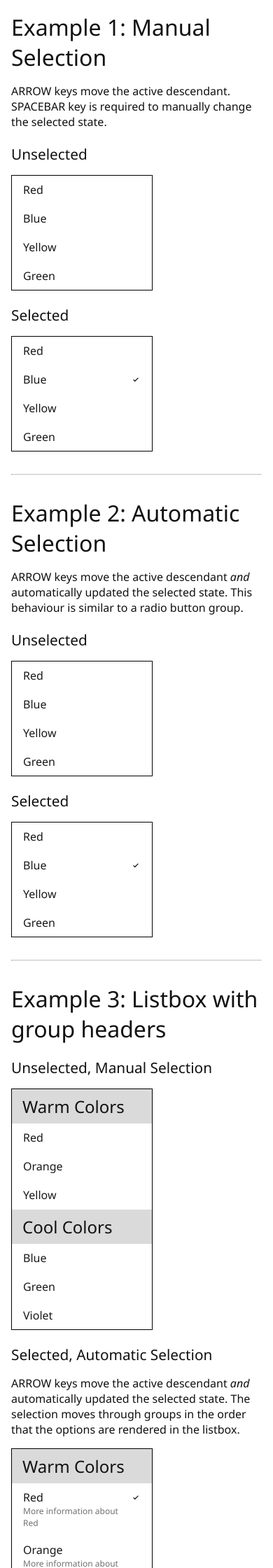
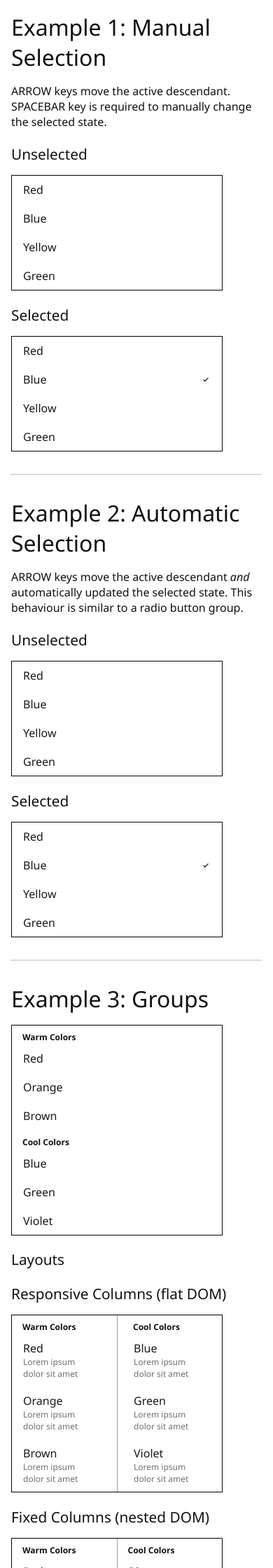
Before and after one commit to eBay/mindpatterns, a Jekyll site: the page built from _input/listbox/index.html, in a window 390 px wide. Shown: the part 344-2584 px from the top of the page at 70% size. Built offline with Jekyll 4.4.1, drawn with Linux system fonts in a browser that asks for light colours; some of the changed text lies outside the part shown.

Commit message:
updating examples DOM and adding responsive columns example

```diff
--- a/_input/listbox/index.html
+++ b/_input/listbox/index.html
@@ -6,7 +6,44 @@ title: Listbox
 <style>
     .listbox {
         border: 1px solid black;
-        width: 200px;
+        width: 300px;
+    }
+
+    .listbox__group-title {
+        font-size: 12px;
+        font-weight: bold;
+        padding: 8px 15px 2px 15px;
+    }
+
+    /* columns should be equal to or less than number of groups */
+    .listbox--responsive-columns [role="listbox"] {
+        columns: 2;
+        column-rule: 1px solid #9a9a9a;
+    }
+
+    .listbox--responsive-columns .listbox__group-title {
+        break-before: column;
+    }
+
+    .listbox--fixed-columns [role="listbox"] {
+        display: flex;
+    }
+
+    .listbox__column {
+        display: flex;
+        flex-direction: column;
+    }
+
+    .listbox__column:first-of-type {
+        border-right: 1px solid #9a9a9a;
+    }
+
+    div.listbox__option svg.icon--amex-18-colored,
+    div.listbox__option svg.icon--mastercard-18-colored,
+    div.listbox__option svg.icon--visa-18-colored {
+        margin: 0 4px 0 0;
+        opacity: 1;
+        vertical-align: text-bottom;
     }
 </style>
 
@@ -149,21 +186,13 @@ title: Listbox
     </div>
 </div>
 <hr />
-<h2>Example 3: Listbox with group headers</h2>
-<h3>Unselected, Manual Selection</h3>
-<style>
-    div.listbox__option[role="option"], [role="presentation"] {
-        padding: 8px 15px;
-    }
-    .header-container {
-      background-color: #dadada;
-      font-size: 24px;
-    }
-</style>
-<div class="listbox" data-makeup-auto-select="false">
-    <div aria-label="Color" class="listbox__options" role="listbox" tabindex="0">
-        <div id="warm-color-group-title" class="header-container" role="presentation">
-            <span class="listbox__header">Warm Colors</span>
+
+<h2>Example 3: Groups</h2>
+
+<div class="listbox" id="groups" data-makeup-auto-select="true">
+    <div class="listbox__options" role="listbox" tabindex="0">
+        <div id="warm-color-group-title" class="listbox__group-title" role="presentation">
+            <span>Warm Colors</span>
         </div>
         <div class="listbox__option" role="option" aria-describedby="warm-color-group-title" aria-selected="false">
             <span class="listbox__value">Red</span>
@@ -178,13 +207,13 @@ title: Listbox
             </svg>
         </div>
         <div class="listbox__option" role="option" aria-describedby="warm-color-group-title" aria-selected="false">
-            <span class="listbox__value">Yellow</span>
+            <span class="listbox__value">Brown</span>
             <svg class="icon icon--tick-16" focusable="false" height="10" width="14">
                 <use xlink:href="../../static/icons.svg#icon-tick-16"></use>
             </svg>
         </div>
-        <div id="cool-color-group-title" class="header-container" role="presentation">
-            <span class="listbox__header">Cool Colors</span>
+        <div id="cool-color-group-title" class="listbox__group-title" role="presentation">
+            <span>Cool Colors</span>
         </div>
         <div class="listbox__option" aria-describedby="cool-color-group-title" role="option" aria-selected="false">
             <span class="listbox__value">Blue</span>
@@ -193,7 +222,7 @@ title: Listbox
             </svg>
         </div>
         <div class="listbox__option" aria-describedby="cool-color-group-title" role="option" aria-selected="false">
-            <span class="listbox__value">Green </span>
+            <span class="listbox__value">Green</span>
             <svg class="icon icon--tick-16" focusable="false" height="10" width="14">
                 <use xlink:href="../../static/icons.svg#icon-tick-16"></use>
             </svg>
@@ -206,22 +235,20 @@ title: Listbox
         </div>
     </div>
 </div>
+<h3>Layouts</h2>
 
-<h3> Selected, Automatic Selection </h3>
-<p>
-    ARROW keys move the active descendant <em>and</em> automatically updated the selected state.
-    The selection moves through groups in the order that the options are rendered in the listbox.
-</p>
-<div class="listbox" data-makeup-auto-select="true">
-    <div aria-label="Color" class="listbox__options" role="listbox" tabindex="0">
-        <div id="warm-color-group-title" class="header-container" role="presentation">
-            <span class="listbox__header">Warm Colors</span>
+<h3>Responsive Columns (flat DOM)</h3>
+
+<div class="listbox listbox--responsive-columns" data-makeup-auto-select="true">
+    <div class="listbox__options" role="listbox" tabindex="0">
+        <div id="warm-color-group-title" class="listbox__group-title" role="presentation">
+            <span>Warm Colors</span>
         </div>
-        <div class="listbox__option" role="option" aria-describedby="warm-color-group-title" aria-selected="true">
+        <div class="listbox__option" role="option" aria-describedby="warm-color-group-title" aria-selected="false">
             <span class="listbox__value">Red</span>
-            <span class="listbox-button__description">
-                <span class="clipped" aria-hidden="true">Clipped Text</span>
-                More information about Red
+            <span class="listbox__description">
+                <span class="clipped" aria-hidden="true"> - </span>
+                Lorem ipsum dolor sit amet
             </span>
             <svg class="icon icon--tick-16" focusable="false" height="10" width="14">
                 <use xlink:href="../../static/icons.svg#icon-tick-16"></use>
@@ -229,42 +256,42 @@ title: Listbox
         </div>
         <div class="listbox__option" role="option" aria-describedby="warm-color-group-title" aria-selected="false">
             <span class="listbox__value">Orange</span>
-            <span class="listbox-button__description">
-                <span class="clipped" aria-hidden="true">.</span>
-                More information about Orange
-            </span>
-            <svg class="icon icon--tick-16" focusable="false" height="10" width="14">
-                <use xlink:href="../../static/icons.svg#icon-tick-16"></use>
-            </svg>
-        </div>
-        <div class="listbox__option" role="option" aria-describedby="warm-color-group-title" aria-selected="false">
-            <span class="listbox__value">Yellow</span>
-            <span class="listbox-button__description">
-                <span class="clipped" aria-hidden="true">Clipped Text</span>
-                More information about Yellow
-            </span>
-            <svg class="icon icon--tick-16" focusable="false" height="10" width="14">
-                <use xlink:href="../../static/icons.svg#icon-tick-16"></use>
-            </svg>
-        </div>
-        <div id="cool-color-group-title" class="header-container" role="presentation">
-            <span class="listbox__header">Cool Colors</span>
-        </div>
-        <div class="listbox__option" aria-describedby="cool-color-group-title" role="option" aria-selected="false">
-            <span class="listbox__value">Blue</span>
-            <span class="listbox-button__description">
-                <span class="clipped" aria-hidden="true">Clipped Text</span>
-                More information about Blue
+            <span class="listbox__description">
+                <span class="clipped" aria-hidden="true"> - </span>
+                Lorem ipsum dolor sit amet
             </span>
             <svg class="icon icon--tick-16" focusable="false" height="10" width="14">
                 <use xlink:href="../../static/icons.svg#icon-tick-16"></use>
             </svg>
         </div>
         <div class="listbox__option" aria-describedby="cool-color-group-title" role="option" aria-selected="false">
-            <span class="listbox__value">Green </span>
-            <span class="listbox-button__description">
-                <span class="clipped" aria-hidden="true">.</span>
-                More information about Green
+            <span class="listbox__value">Brown</span>
+            <span class="listbox__description">
+                <span class="clipped" aria-hidden="true"> - </span>
+                Lorem ipsum dolor sit amet
+            </span>
+            <svg class="icon icon--tick-16" focusable="false" height="10" width="14">
+                <use xlink:href="../../static/icons.svg#icon-tick-16"></use>
+            </svg>
+        </div>
+        <div id="cool-color-group-title" class="listbox__group-title" role="presentation">
+            <span>Cool Colors</span>
+        </div>
+        <div class="listbox__option" aria-describedby="cool-color-group-title" role="option" aria-selected="false">
+            <span class="listbox__value">Blue</span>
+            <span class="listbox__description">
+                <span class="clipped" aria-hidden="true"> - </span>
+                Lorem ipsum dolor sit amet
+            </span>
+            <svg class="icon icon--tick-16" focusable="false" height="10" width="14">
+                <use xlink:href="../../static/icons.svg#icon-tick-16"></use>
+            </svg>
+        </div>
+        <div class="listbox__option" aria-describedby="cool-color-group-title" role="option" aria-selected="false">
+            <span class="listbox__value">Green</span>
+            <span class="listbox__description">
+                <span class="clipped" aria-hidden="true"> - </span>
+                Lorem ipsum dolor sit amet
             </span>
             <svg class="icon icon--tick-16" focusable="false" height="10" width="14">
                 <use xlink:href="../../static/icons.svg#icon-tick-16"></use>
@@ -272,9 +299,9 @@ title: Listbox
         </div>
         <div class="listbox__option" aria-describedby="cool-color-group-title" role="option" aria-selected="false">
             <span class="listbox__value">Violet</span>
-            <span class="listbox-button__description">
-                <span class="clipped" aria-hidden="true">Clipped Text</span>
-                More information about Violet
+            <span class="listbox__description">
+                <span class="clipped" aria-hidden="true"> - </span>
+                Lorem ipsum dolor sit amet
             </span>
             <svg class="icon icon--tick-16" focusable="false" height="10" width="14">
                 <use xlink:href="../../static/icons.svg#icon-tick-16"></use>
@@ -282,34 +309,20 @@ title: Listbox
         </div>
     </div>
 </div>
-<h3>Presented as columns, Selected, Automatic Selection</h3>
-<style>
-    .column-container {
-      width: 300px;
-    }
-    .column-container [role="listbox"] {
-      display: flex;
-    }
 
-    .column-container .column {
-      display: flex;
-      flex-direction: column;
-    }
-    .column-container .column:first-of-type {
-      border-right: 1px solid #9a9a9a;
-    }
-</style>
-<div class="listbox column-container" data-makeup-auto-select="true">
-    <div aria-label="Color, Presented as columns" class="listbox__options" role="listbox" tabindex="0">
-        <div class="column">
-            <div id="warm-color-group-title" class="header-container" role="presentation">
-                <span class="listbox__header">Warm Colors</span>
+<h3>Fixed Columns (nested DOM)</h3>
+
+<div class="listbox listbox--fixed-columns" id="fixed-columns" data-makeup-auto-select="true">
+    <div class="listbox__options" role="listbox" tabindex="0">
+        <div class="listbox__column">
+            <div id="warm-color-group-title" class="listbox__group-title" role="presentation">
+                <span>Warm Colors</span>
             </div>
-            <div class="listbox__option" role="option" aria-describedby="warm-color-group-title" aria-selected="true">
+            <div class="listbox__option" role="option" aria-describedby="warm-color-group-title" aria-selected="false">
                 <span class="listbox__value">Red</span>
-                <span class="listbox-button__description">
-                    <span class="clipped" aria-hidden="true">Clipped Text</span>
-                    More information about Red
+                <span class="listbox__description">
+                    <span class="clipped" aria-hidden="true"> - </span>
+                    Lorem ipsum dolor sit amet
                 </span>
                 <svg class="icon icon--tick-16" focusable="false" height="10" width="14">
                     <use xlink:href="../../static/icons.svg#icon-tick-16"></use>
@@ -317,34 +330,34 @@ title: Listbox
             </div>
             <div class="listbox__option" role="option" aria-describedby="warm-color-group-title" aria-selected="false">
                 <span class="listbox__value">Orange</span>
-                <span class="listbox-button__description">
-                    <span class="clipped" aria-hidden="true">.</span>
-                    More information about Orange
+                <span class="listbox__description">
+                    <span class="clipped" aria-hidden="true"> - </span>
+                    Lorem ipsum dolor sit amet
                 </span>
                 <svg class="icon icon--tick-16" focusable="false" height="10" width="14">
                     <use xlink:href="../../static/icons.svg#icon-tick-16"></use>
                 </svg>
             </div>
             <div class="listbox__option" role="option" aria-describedby="warm-color-group-title" aria-selected="false">
-                <span class="listbox__value">Yellow</span>
-                <span class="listbox-button__description">
-                    <span class="clipped" aria-hidden="true">.</span>
-                    More information about Yellow
+                <span class="listbox__value">Brown</span>
+                <span class="listbox__description">
+                    <span class="clipped" aria-hidden="true"> - </span>
+                    Lorem ipsum dolor sit amet
                 </span>
                 <svg class="icon icon--tick-16" focusable="false" height="10" width="14">
                     <use xlink:href="../../static/icons.svg#icon-tick-16"></use>
                 </svg>
             </div>
-            </div>
-        <div class="column">
-            <div id="cool-color-group-title" class="header-container" role="presentation">
-                <span class="listbox__header">Cool Colors</span>
+        </div>
+        <div class="listbox__column">
+            <div id="cool-color-group-title" class="listbox__group-title" role="presentation">
+                <span>Cool Colors</span>
             </div>
             <div class="listbox__option" aria-describedby="cool-color-group-title" role="option" aria-selected="false">
                 <span class="listbox__value">Blue</span>
-                <span class="listbox-button__description">
-                    <span class="clipped" aria-hidden="true">Clipped Text</span>
-                    More information about Blue
+                <span class="listbox__description">
+                    <span class="clipped" aria-hidden="true"> - </span>
+                    Lorem ipsum dolor sit amet
                 </span>
                 <svg class="icon icon--tick-16" focusable="false" height="10" width="14">
                     <use xlink:href="../../static/icons.svg#icon-tick-16"></use>
@@ -352,9 +365,9 @@ title: Listbox
             </div>
             <div class="listbox__option" aria-describedby="cool-color-group-title" role="option" aria-selected="false">
                 <span class="listbox__value">Green</span>
-                <span class="listbox-button__description">
-                    <span class="clipped" aria-hidden="true">.</span>
-                    More information about Green
+                <span class="listbox__description">
+                    <span class="clipped" aria-hidden="true"> - </span>
+                    Lorem ipsum dolor sit amet
                 </span>
                 <svg class="icon icon--tick-16" focusable="false" height="10" width="14">
                     <use xlink:href="../../static/icons.svg#icon-tick-16"></use>
@@ -362,9 +375,9 @@ title: Listbox
             </div>
             <div class="listbox__option" aria-describedby="cool-color-group-title" role="option" aria-selected="false">
                 <span class="listbox__value">Violet</span>
-                <span class="listbox-button__description">
-                    <span class="clipped" aria-hidden="true">Clipped Text</span>
-                    More information about Violet
+                <span class="listbox__description">
+                    <span class="clipped" aria-hidden="true"> - </span>
+                    Lorem ipsum dolor sit amet
                 </span>
                 <svg class="icon icon--tick-16" focusable="false" height="10" width="14">
                     <use xlink:href="../../static/icons.svg#icon-tick-16"></use>
@@ -373,6 +386,5 @@ title: Listbox
         </div>
     </div>
 </div>
-<hr />
 
-<p><i>Updated: April 2nd, 2025</i></p>
+<p><i>Updated: April 18th, 2025</i></p>
```
Also changed, not shown: _input/listbox-button/index.html (+150 -154 lines).
